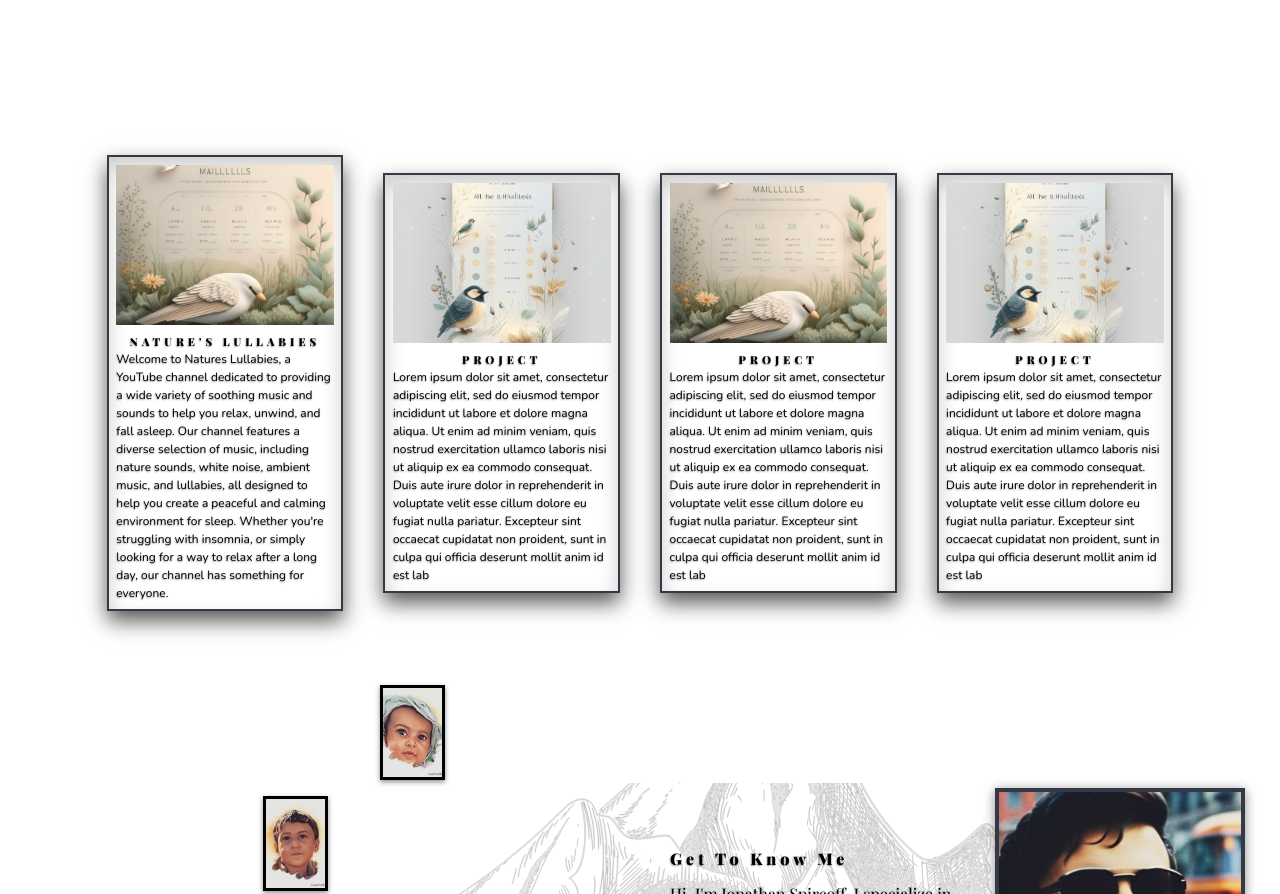
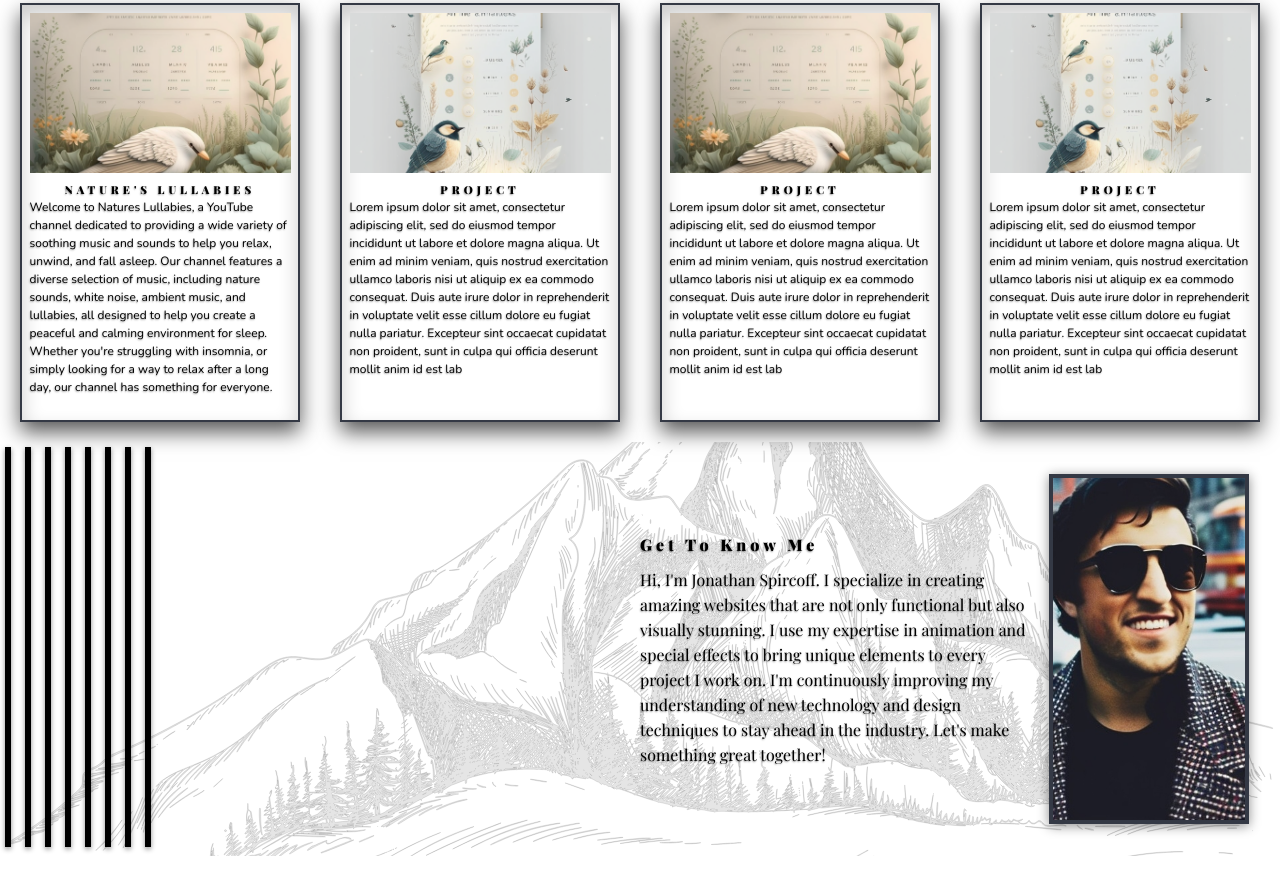
Before and after one commit to JonSpircoff7/SimplePortfolio, a plain HTML site: page index.html in a window 1280 px wide. Shown: the part 817-1711 px from the top of the page. Drawn offline with nearby package versions, Linux system fonts and the light colour scheme.

Commit message:
responsive design

```diff
--- a/index.css
+++ b/index.css
@@ -421,7 +421,9 @@
     }
     .grid img{
         width: 100%;
-        height: fit-content;
+        object-fit: cover;
+        margin: 0;
+        height: 250px;
     }
     img#img1.small.pic1, img#img2.small.pic2,img#img3.medium.pic1,img#img4.medium.pic2,img#img5.medium.pic3,img#img6.medium.pic4,img#img7.large.pic1,img#img8.large.pic2{
         position: static;
@@ -457,7 +459,18 @@
         width: 100%;
         height: 50px;
     }
-
+    button.btn {
+        font-size: 15px
+    }
+    .grid{
+        margin: 0;
+        padding: 0
+    }
+    img#img3{
+        display: none;
+    }
+    img#img4,img#img5,img#img6,img#img7,img#img8{
+        height: 30vh; width: 100%; margin: 0; }
   }
 @media only screen and (min-width: 426px)and (max-width: 700px){
     body{
@@ -466,6 +479,7 @@
     .profilepic{
         margin: auto;
         width: -webkit-fill-available;
+
     }
     .profilepic img{
         width: 100%;
@@ -494,10 +508,18 @@
     .main{
         padding: 40px 0px;
     }
+
     .buttons button{
         height: 50px;
         width: 100%;
     }
+    button.btn{
+        font-size: large;
+    }
+    img#img1,img#img2,img#img3,img#img4, img#img5, img#img6,img#img7,img#img8{
+    width: 30%;
+    height: 200px;
+}
     .projects div{
         max-width: 100%;
         margin: 10px 0px
@@ -563,34 +585,43 @@
     .submit{font-size:x-large;}
 }
 @media only screen and (min-width: 701px){
-    main{justify-content: center; flex-wrap: nowrap;}
+    main{justify-content: center; flex-wrap: nowrap;
+        height: fit-content;}
     div.profilepic {margin:0}
     nav{position: sticky;}
-    .profilepic img, .about .img {
+    .profilepic img {
         width: 250px;
     height: 400px;
+    margin: 18px 0px 0px 10px;
+    }
+    .about .img{
+        width: 200px;
+        height: 350px;
     }
     .call {
-        width: 33%;
         margin-left: 70px;
     }
     .projects div{
         width: 40%;
         max-width: fit-content;
     }
+    section#portfolio {
+        height: fit-content;
+    }
     section.about{
         background-size: cover;
         background-position: center;
         background-repeat: no-repeat;
         height: fit-content;
-        flex-wrap: nowrap;
         }
         .about div{
+            flex-wrap: wrap;
+            width: 100%;
+            max-width: fit-content;
             padding: 0;
             margin: 0;
-        }
-        img.small{
-
+            display: flex;
+    justify-content: space-evenly;
         }
         .about img{
             width: 100%;
@@ -598,25 +629,47 @@
 
         }
         .grid img{
-            width: 10%;
-            height: fit-content;
+            width: 100%;
+            height: fit-content;;
         }
         img#img1.small.pic1, img#img2.small.pic2,img#img3.medium.pic1,img#img4.medium.pic2,img#img5.medium.pic3,img#img6.medium.pic4,img#img7.large.pic1,img#img8.large.pic2{
             position: static;
+            height: 25rem;
+            width: 42%;
         }
 
 }
-@media only screen and (min-width: 1000px){
-.projects div{
-    width: 17%;
-    max-width: fit-content;
+@media only screen and (min-width: 747px){
+.projects{
+    flex-wrap: nowrap;
 }
-img#img1.small.pic1, img#img2.small.pic2,img#img3.medium.pic1,img#img4.medium.pic2,img#img5.medium.pic3,img#img6.medium.pic4,img#img7.large.pic1,img#img8.large.pic2{
-    position: relative;
+.projects div{    width: 30%;
+    height: 400px;
+    overflow: scroll;
 }
-img.small{width: 55px;
-height: 75px;}
+.call{
+    width: 40%;
 }
+section.about{
+    flex-wrap: nowrap;
+}
+.about div{
+    flex-wrap: nowrap;
+    width: 100%;
+    width: 100%;
+    max-width: none;
+    padding: none;
+    margin: 0;
+    display: block;
+    margin-right: 2%;
+}
+img#img1.small.pic1, img#img2.small.pic2, img#img3.medium.pic1, img#img4.medium.pic2, img#img5.medium.pic3, img#img6.medium.pic4, img#img7.large.pic1, img#img8.large.pic2{
+    width: 5px;
+}
+}
+
+
+
 img.medium{
 width: 65px;
 height: 95px;
--- a/index.html
+++ b/index.html
@@ -117,7 +117,7 @@
             <img id="img7" class="large pic1" src="./assets/IMG_6707(1).jpg"/>
             <img id="img8" class="large pic2" src="./assets/IMG_6704.jpg"/>
         </div>
-        <div style="display:flex; justify-content: center;align-items: center;">
+        <div class="myinfo" style="display:flex; justify-content: center;align-items: center;">
             <div>
                 <h2>Get To Know Me</h2>
                 <p>Hi, I'm Jonathan Spircoff. I specialize in creating amazing websites that are not only functional but also visually stunning. I use my expertise in animation and special effects to bring unique elements to every project I work on. I'm continuously improving my understanding of new technology and design techniques to stay ahead in the industry. Let's make something great together!</p>
```
Also changed, not shown: assets/bootstrap/css/bootstrap.min.css (deleted), assets/bootstrap/js/bootstrap.min.js (deleted).
